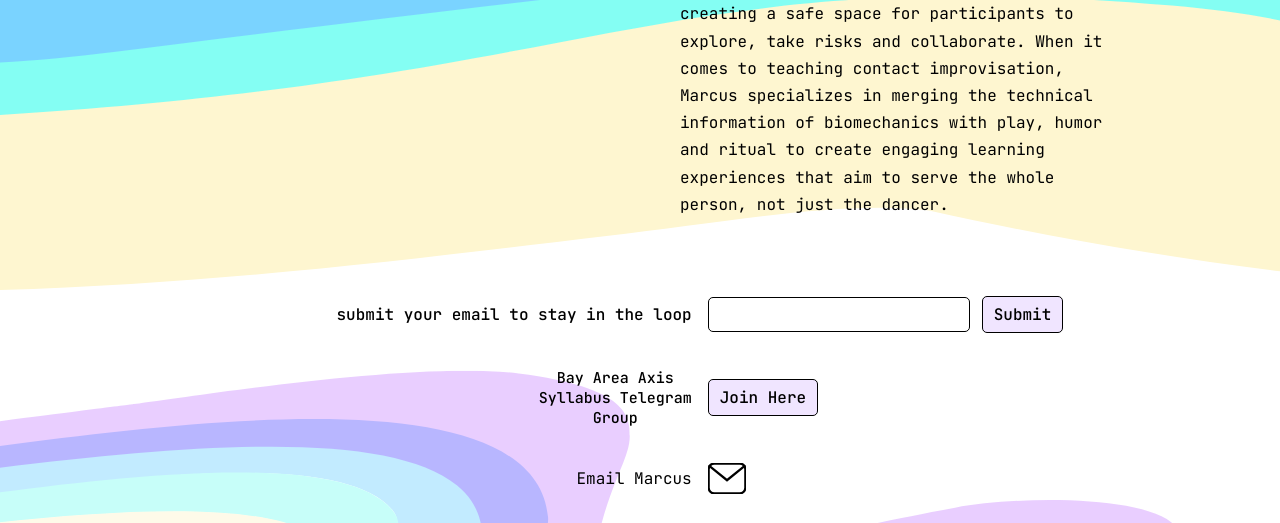
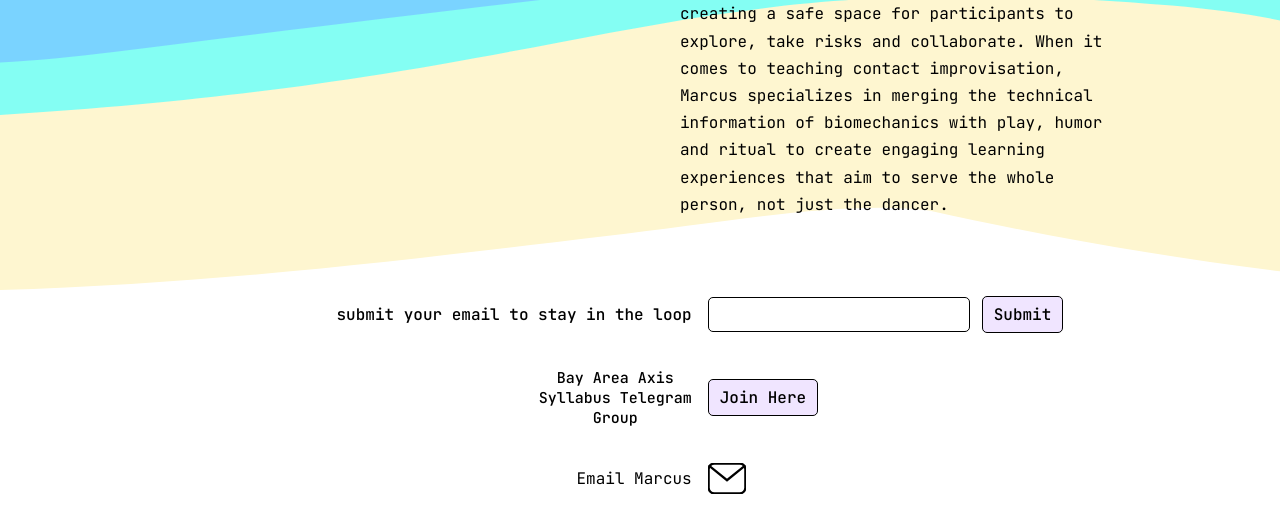
Before and after one commit to Marcouscous/felt-sense-movement, a plain HTML site: page about.html in a window 1280 px wide. Shown: the part 687-1210 px from the top of the page. Drawn offline with Linux system fonts and the light colour scheme.

Commit message:
About page: contact wave mobile-only, stretched to the right
Hidden at 650px+. On mobile it keeps its left edge and extends 50% past
the right edge; overflow-x: clip keeps it from widening the page.

Co-Authored-By: Claude Opus 5.5 <noreply@anthropic.com>
Claude-Session: https://claude.ai/code/session_016mkt26DMmwwpFJ1RJRokjU

```diff
--- a/style.css
+++ b/style.css
@@ -3396,12 +3396,13 @@ body {
 .about-contact {
   position: relative;
   isolation: isolate;
+  overflow-x: clip;   /* the stretched wave must not widen the page */
 }
 
 .about-contact::before {
   content: "";
   position: absolute;
-  inset: 25% 0 -25% 0;   /* mobile: shifted down behind the contact block */
+  inset: 25% -50% -25% 0;   /* mobile: shifted down; stretched to the right, left edge kept */
   z-index: -1;
   background-image: url('assets/vectors/wave-banner-clear.svg');
   background-size: 100% 100%;
@@ -3436,9 +3437,9 @@ body {
     font-size: var(--font-size-base);
   }
 
-  /* Desktop: shift the contact wave down so it sits lower behind the block */
+  /* Desktop: no contact wave (mobile only) */
   .about-contact::before {
-    inset: 35% 0 -35% 0;
+    display: none;
   }
 
   .about-bio {
```
